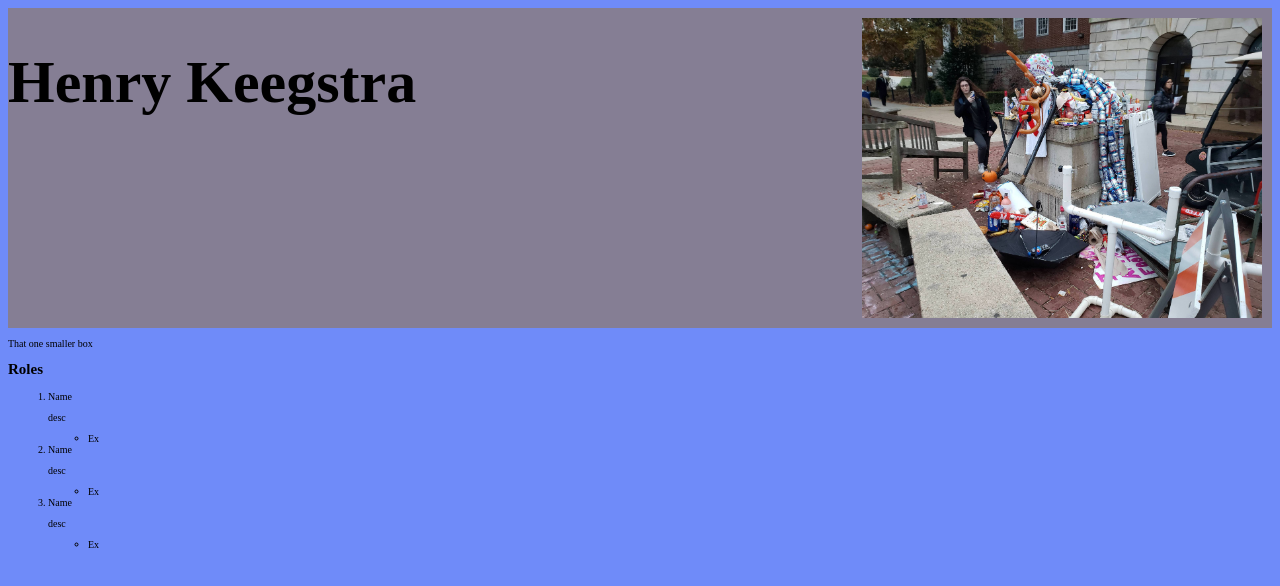
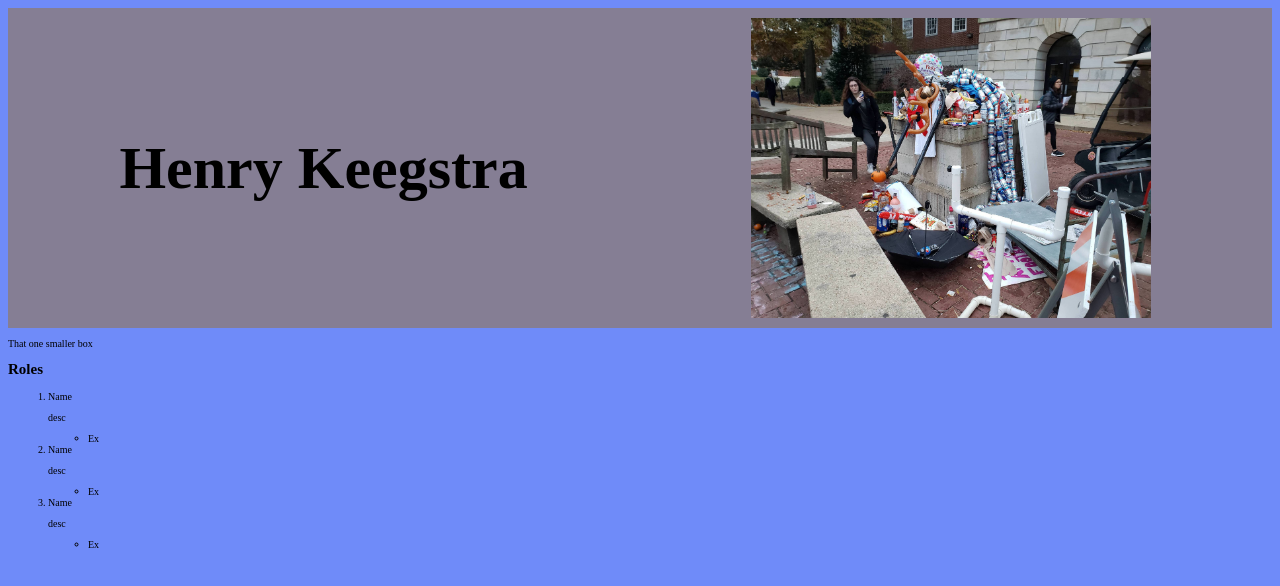
Before and after one commit to hkeegstraUMD/hkeegstraUMD.github.io, a plain HTML site: page assignment_1/index.html in a window 1280 px wide. Drawn offline with Linux system fonts and the light colour scheme.

Commit message:
tuesdayclass
got header thing goin

```diff
--- a/assignment_1/index.html
+++ b/assignment_1/index.html
@@ -7,10 +7,10 @@
     </head>
 
     <body>
-        <header>
+        <div class ="header">
             <h1>Henry Keegstra</h1>
             <img src="covered_testudo.jpg">
-        </header>
+        </div>
 
         <misc_info>
             <p>That one smaller box</p>
--- a/assignment_1/style.css
+++ b/assignment_1/style.css
@@ -3,13 +3,15 @@ html {
     background-color: #6f8bf9;
   }
 
-  header {
+  .header {
     display: flex;
-    justify-content:space-between;
+    justify-content:space-around;
+    flex-wrap: wrap;
+    align-items: center;
     background-color: #857E94;
     font-size: 30px;
   }
-  header img {
+  .header img {
     display: flex;
     height: 300px;
     padding-top: 10px;
```
